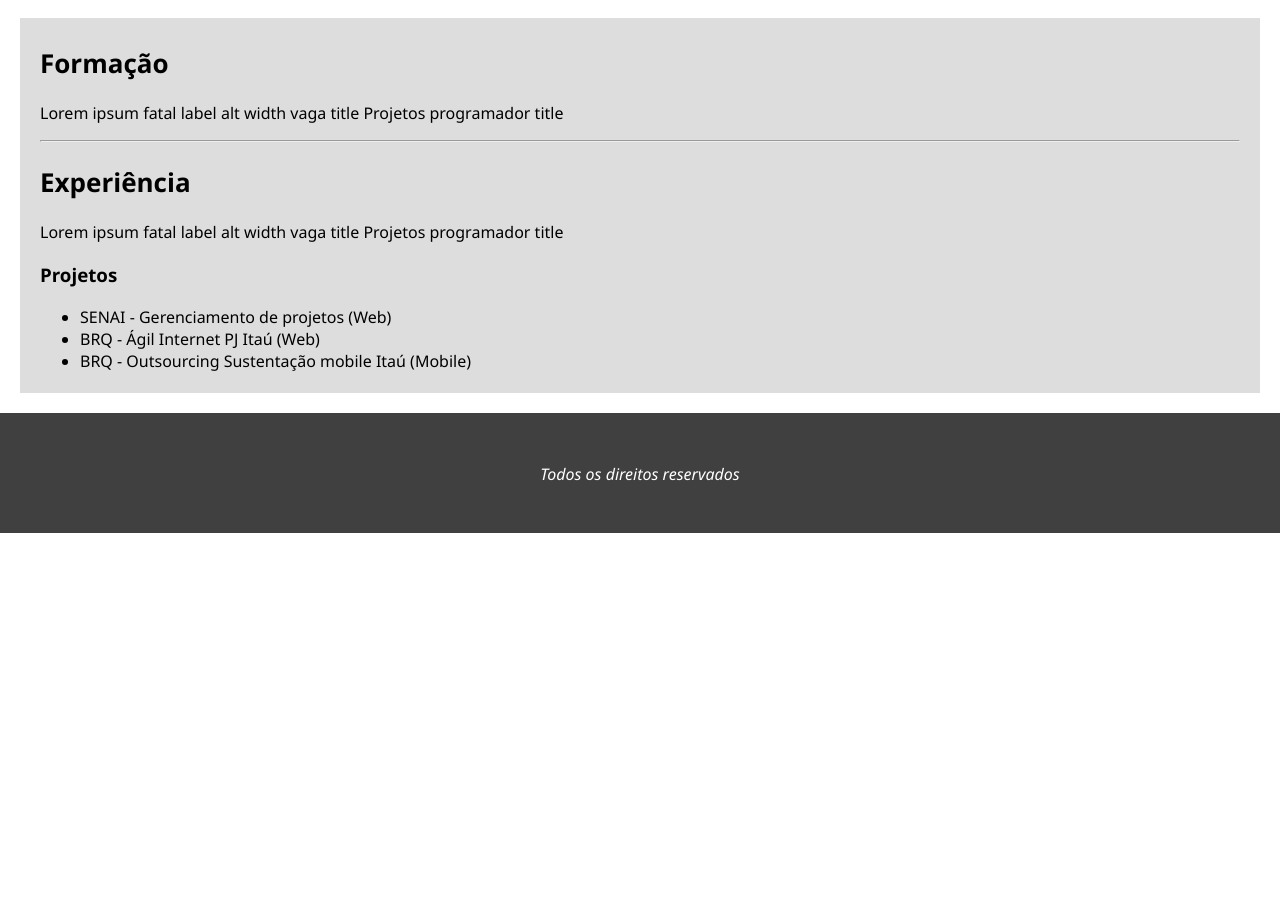
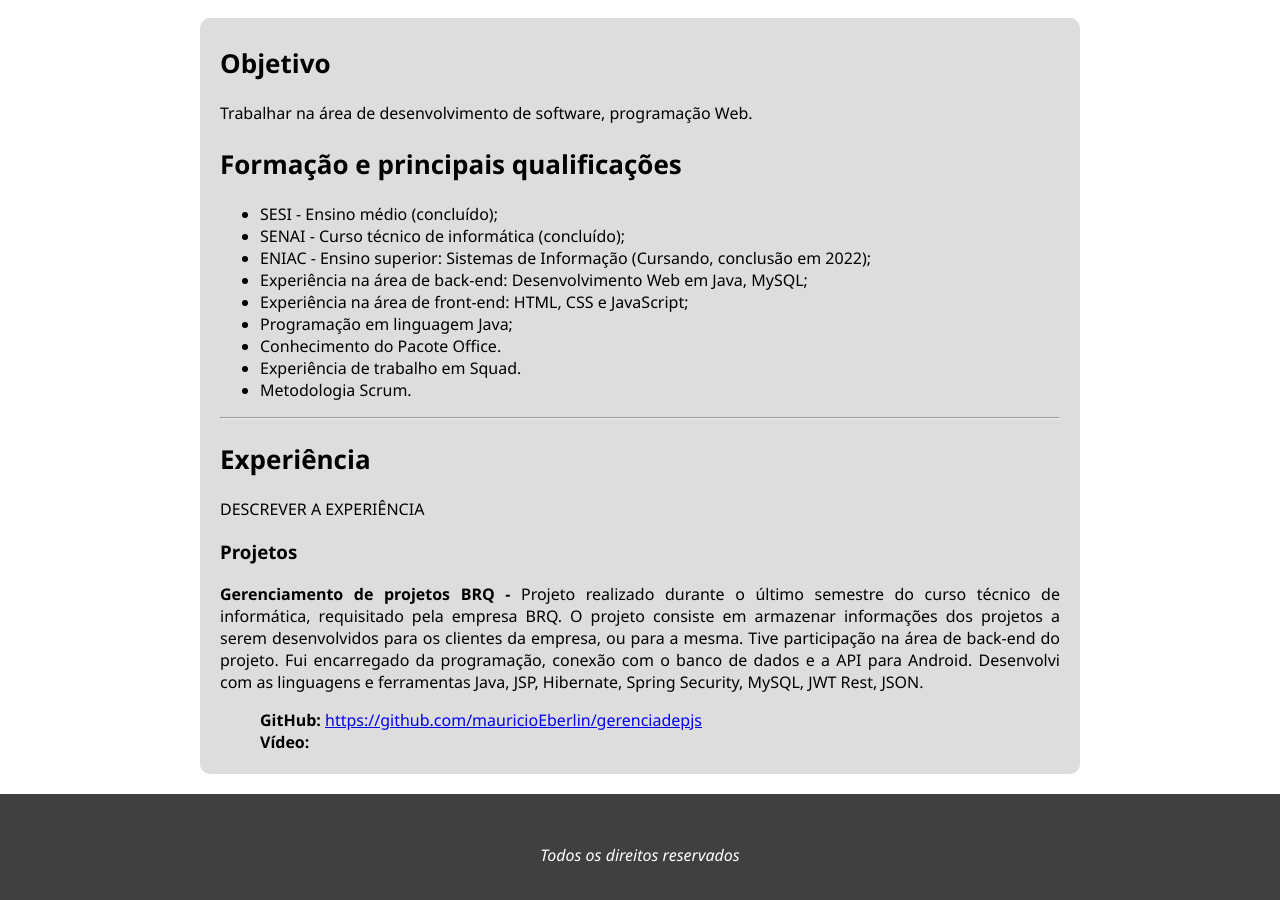
Before and after one commit to mauricioEberlin/curriculo-personalizado, a plain HTML site: page index.html in a window 1280 px wide. Shown: the part 502-1402 px from the top of the page. Before the commit the page ends 1035 px from the top, so only its background shows below. Drawn offline with Linux system fonts and the light colour scheme.

Commit message:
[03] - Adicionando conteúdo e ajustes

```diff
--- a/css/style.css
+++ b/css/style.css
@@ -11,8 +11,10 @@ nav{
 
 main{
     background-color: #DDDDDD;
-    margin: 20px;
+    margin: 20px 200px;
     padding: 5px 20px;
+    border-radius: 10px;
+    text-align: justify;
 }
 
 footer{
@@ -95,3 +97,7 @@ h2{
     border-radius: 50%;
     height: 100%;
 }
+
+.no-style-list{
+    list-style: none;
+}
--- a/index.html
+++ b/index.html
@@ -1,5 +1,5 @@
 <!DOCTYPE html>
-<html lang="en">
+<html lang="pt-br">
 <head>
     <meta charset="UTF-8">
     <meta name="viewport" content="width=device-width, initial-scale=1.0">
@@ -13,8 +13,8 @@
         <nav>
             <ul class="navigation-list left">
                 <li><a href="#">Home</a></li><!--
-             --><li><a href="#">Experiência</a></li><!--
-             --><li><a href="#">Objetivo</a></li>
+             --><li><a href="#">Certificações</a></li><!--
+             --><li><a href="#">Contato</a></li>
             </ul>
 
             <ul class="navigation-list right">
@@ -32,9 +32,25 @@
     </section>
 
     <main>
+
         <section>
-            <h2>Formação</h2>
-            <p>Lorem ipsum fatal label alt width vaga title Projetos programador title</p>
+            <h2>Objetivo</h2>
+            <p>Trabalhar na área de desenvolvimento de software, programação Web.</p>
+        </section>
+
+        <section>
+            <h2>Formação e principais qualificações</h2>
+            <ul>
+                <li>SESI - Ensino médio (concluído);</li>
+                <li>SENAI - Curso técnico de informática (concluído);</li>
+                <li>ENIAC - Ensino superior: Sistemas de Informação (Cursando, conclusão em 2022);</li>
+                <li>Experiência na área de back-end: Desenvolvimento Web em Java, MySQL;</li>
+                <li>Experiência na área de front-end: HTML, CSS e JavaScript;</li>
+                <li>Programação em linguagem Java;</li>
+                <li>Conhecimento do Pacote Office.</li>
+                <li>Experiência de trabalho em Squad. </li>
+                <li>Metodologia Scrum.</li>
+            </ul>
         </section>
 
         <hr>
@@ -42,16 +58,24 @@
         <section>
             <article>
                 <h2>Experiência</h2>
-                <p>Lorem ipsum fatal label alt width vaga title Projetos programador title</p>
+                <p>DESCREVER A EXPERIÊNCIA</p>
             </article>
 
             <article>
                 <h3>Projetos</h3>
-                <ul>
-                    <li>SENAI - Gerenciamento de projetos (Web)</li>
-                    <li>BRQ - Ágil Internet PJ Itaú (Web)</li>
-                    <li>BRQ - Outsourcing Sustentação mobile Itaú (Mobile)</li>
-                </ul>
+                <p>
+                    <b>Gerenciamento de projetos BRQ -</b> Projeto realizado durante o último semestre do curso
+                    técnico de informática, requisitado pela empresa BRQ. O projeto consiste em armazenar
+                    informações dos projetos a serem desenvolvidos para os clientes da empresa, ou para a mesma.
+                    Tive participação na área de back-end do projeto. Fui encarregado da programação, conexão
+                    com o banco de dados e a API para Android. Desenvolvi com as linguagens e ferramentas Java,
+                    JSP, Hibernate, Spring Security, MySQL, JWT Rest, JSON.
+
+                    <ul class="no-style-list">
+                        <li><b>GitHub:</b> <a href="https://github.com/mauricioEberlin/gerenciadepjs">https://github.com/mauricioEberlin/gerenciadepjs</a></li>
+                        <li><b>Vídeo:</b> <a href=""></a></li>
+                    </ul>
+                </p>
             </article>
         </section>
     </main>
```
